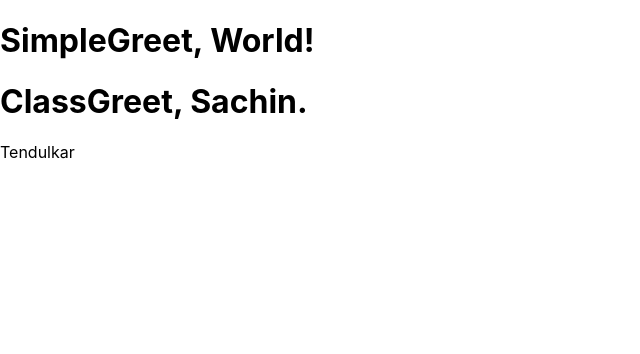
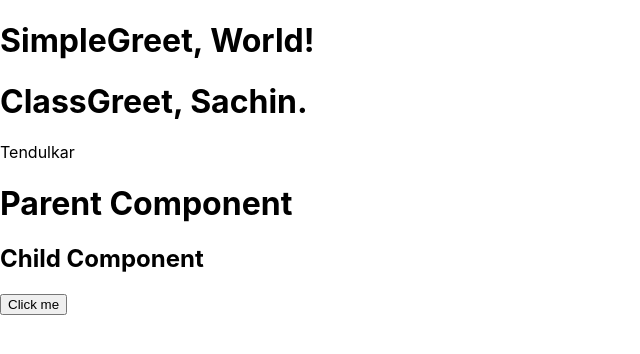
Before and after one commit to CodeCraftersGPT/ReactJSTutorial, a React (Create React App) app: page / in a window 1280 px wide. Shown: the top 354 px of the page, without its empty margins (0-640 px from the left). Built offline with nearby package versions, Linux system fonts and the light colour scheme.

Commit message:
filenamechanges

```diff
--- a/src/App.js
+++ b/src/App.js
@@ -2,6 +2,7 @@
 import './App.css';
 import SimpleGreet from './components/1_SimpleGreet';
 import ClassGreet from './components/3_ClassGreet';
+import ParentComponent from './components/8_MethodAsProp';
 
 
 function App() {
@@ -9,6 +10,7 @@
    <div>
     <SimpleGreet/>
     <ClassGreet name="Sachin" lastName="Tendulkar"/>
+    <ParentComponent/>
 
    </div>
 
--- a/src/components/User.js
+++ b/src/components/7_User.js
@@ -3,14 +3,10 @@
 export default function User() {
     const [name,setName] = useState({firstName:'Elon', lastName:'Musk'})
 
-
-
-
     function updateFirstName(e){
         const nameValue = e.target.value;
         setName({...name,firstName:nameValue});
     }
-
 
     function updateLastName(e){
         const nameValue = e.target.value;
--- /dev/null
+++ b/src/components/8_MethodAsProp.js
@@ -0,0 +1,27 @@
+import React from 'react';
+
+// Parent component
+const ParentComponent = () => {
+    const handleClick = () => {
+        console.log("Button clicked from child component");
+    };
+
+    return (
+        <div>
+            <h1>Parent Component</h1>
+            <ChildComponent handleClick={handleClick} />
+        </div>
+    );
+};
+
+// Child component
+const ChildComponent = ({ handleClick }) => {
+    return (
+        <div>
+            <h2>Child Component</h2>
+            <button onClick={handleClick}>Click me</button>
+        </div>
+    );
+};
+
+export default ParentComponent;
```
Also changed, not shown: src/components/10_MethodAsProp.js (deleted, +0 -39 lines), src/components/useState/useStateObject.js (added, +20 -0 lines), src/components/5_HookCounter.js (renamed from src/components/HookCounter.js), src/components/6_HookCounter1.js (renamed from src/components/HookCounter1.js), src/components/useState/useStateArray.js (added).
